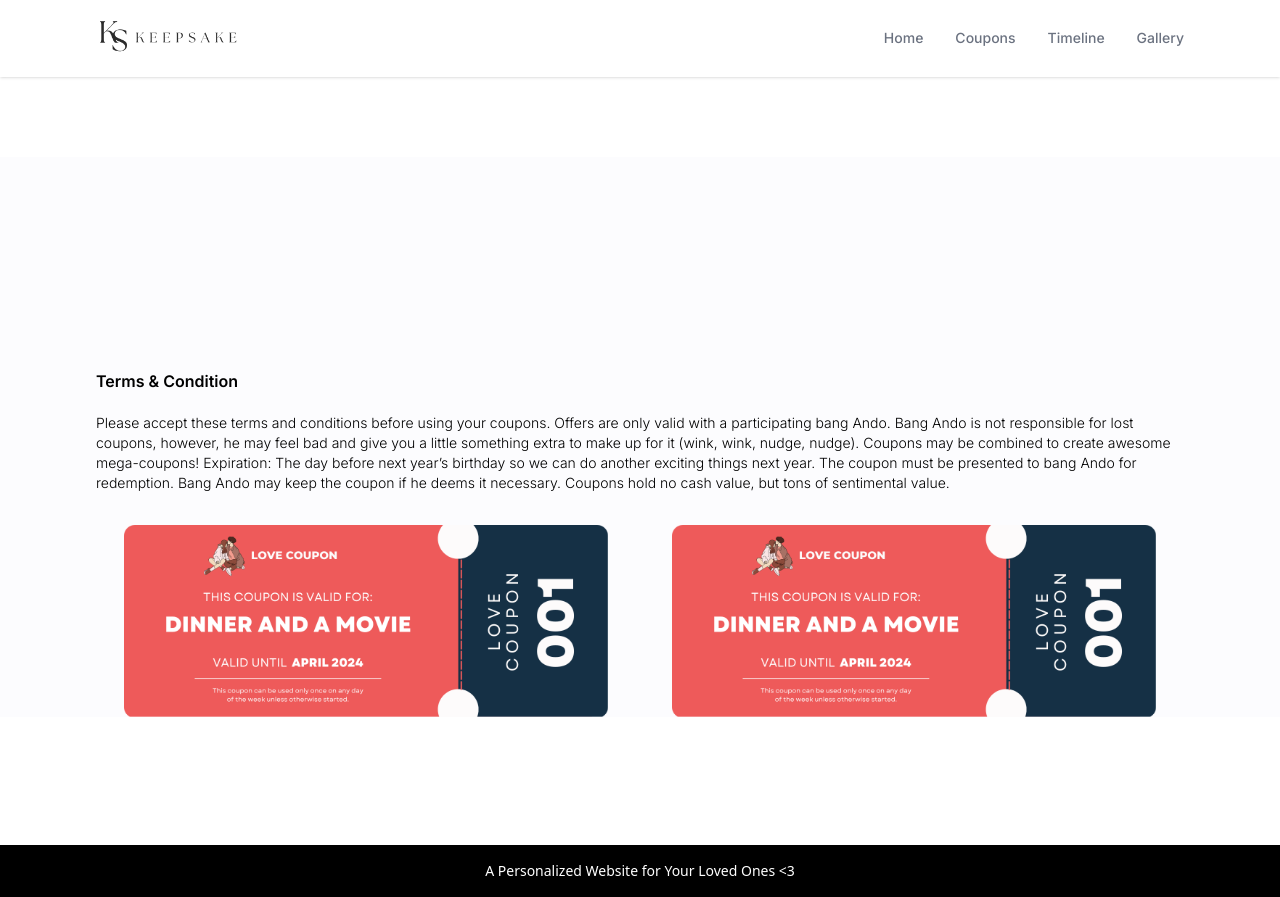
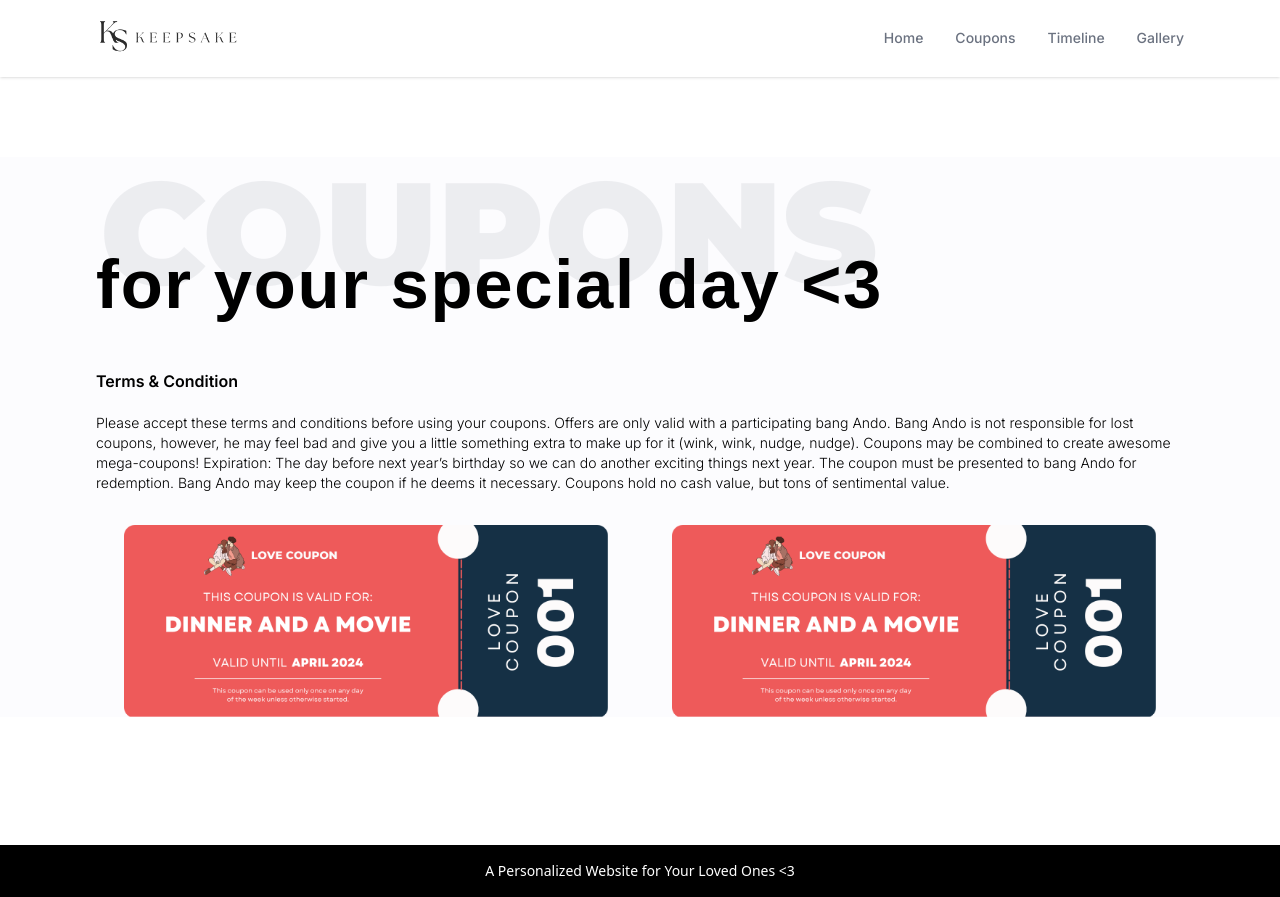
Before and after one commit to arul340/birthday-greeting, a React (Vite) app: page /coupons in a window 1280 px wide. Built offline with nearby package versions, Linux system fonts and the light colour scheme; a web font is replaced by a local one.

Commit message:
✨feature: coupons

```diff
--- a/src/pages/coupons/index.tsx
+++ b/src/pages/coupons/index.tsx
@@ -1,5 +1,6 @@
 import FlipCard from "@/components/flip-card";
 import Heading from "@/components/heading";
+import { useEffect } from "react";
 
 const coupons = [
   {
@@ -15,11 +16,14 @@ const coupons = [
 ];
 
 const Coupons = () => {
+  useEffect(() => {
+    window.scrollTo(0, 0);
+  }, []);
   return (
     <>
       <div className="bg-[#FCFCFE] mb-32">
         <div className="container mx-auto px-4 lg:px-24 ">
-          <Heading />
+          <Heading title="COUPONS" subtitle="for your special day &lt;3" />
 
           <section className="font-inter">
             <h3 className="font-semibold my-5">Terms & Condition</h3>
```
